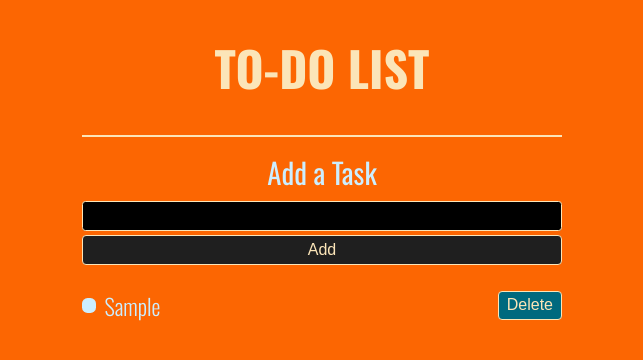
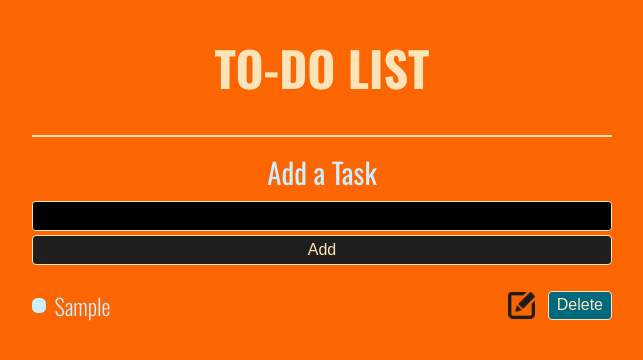
Before and after one commit to Hailex798/TO-DO-LIST, a React (Vite) app: page / in a window 1280 px wide. Both pictures are taken after typing "Sample" into the empty fields and a click on the button "Add". Shown: the top 360 px of the page, without its empty margins (318-961 px from the left). Built offline with nearby package versions, Linux system fonts and the light colour scheme.

Commit message:
Added the Edit button

```diff
--- a/src/components/List.jsx
+++ b/src/components/List.jsx
@@ -1,13 +1,23 @@
 import React from "react"
 
 export default function List(props){
+    function editClick(e){
+
+    }
     const elements = props.todo.map(x =>
         <li>
             <label>
                 <input type="checkbox"/>
                 {x}
             </label>
-            <button onClick={() => toRemove(x)}className="btn btn-danger">Delete</button>
+            <div className="list--icons">
+                <img
+                src="../images/edit-icon.png"
+                alt="edit-icon"
+                onClick={() => editClick(x)}
+                />
+                <button onClick={() => toRemove(x)}className="btn btn-danger">Delete</button>
+            </div>
         </li>
     )
     return (
--- a/src/style.css
+++ b/src/style.css
@@ -8,7 +8,7 @@
 body {
   background: #fc6602;
   color: hsl(200, 100%, 90%);
-  max-width: 480px;
+  max-width: 580px;
   /* padding: 1rem; */
   margin: 0 auto;
 }
@@ -132,7 +132,15 @@ body {
   font-weight: 300;
   font-size: 1.4em;
 }
-
+.list--icons{
+  display: flex;
+  align-items: center;
+  width: 6.5em;
+  justify-content: space-between;
+}
+.list li img{
+  height: 1.7em;
+}
 .list li label::before {
   content: "";
   display: block;
```
Also changed, not shown: images/edit-icon.png (added).
